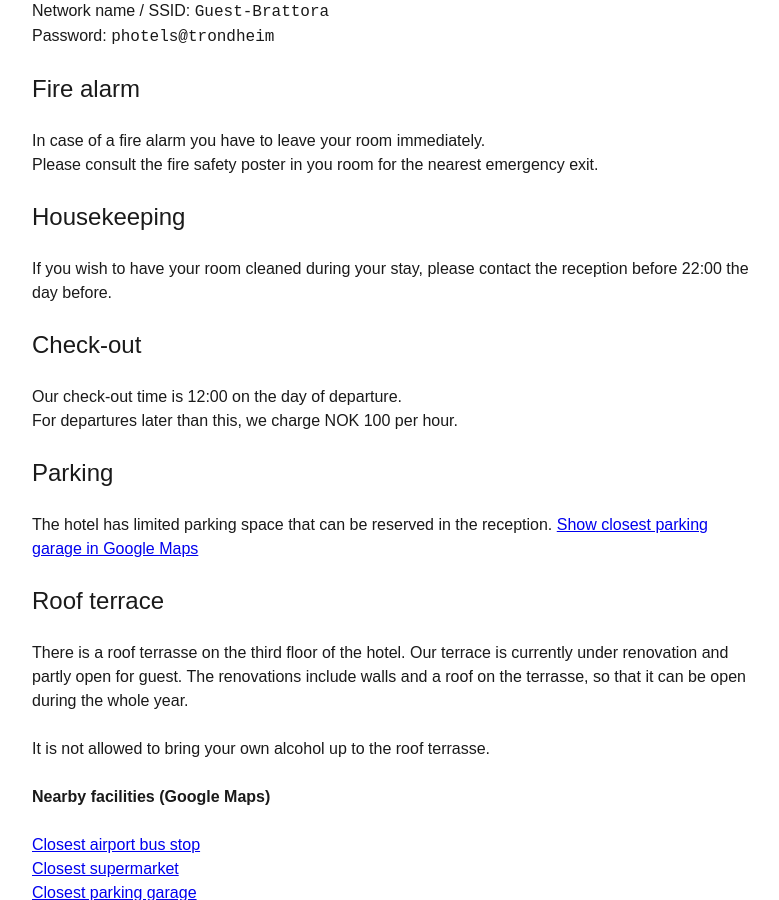
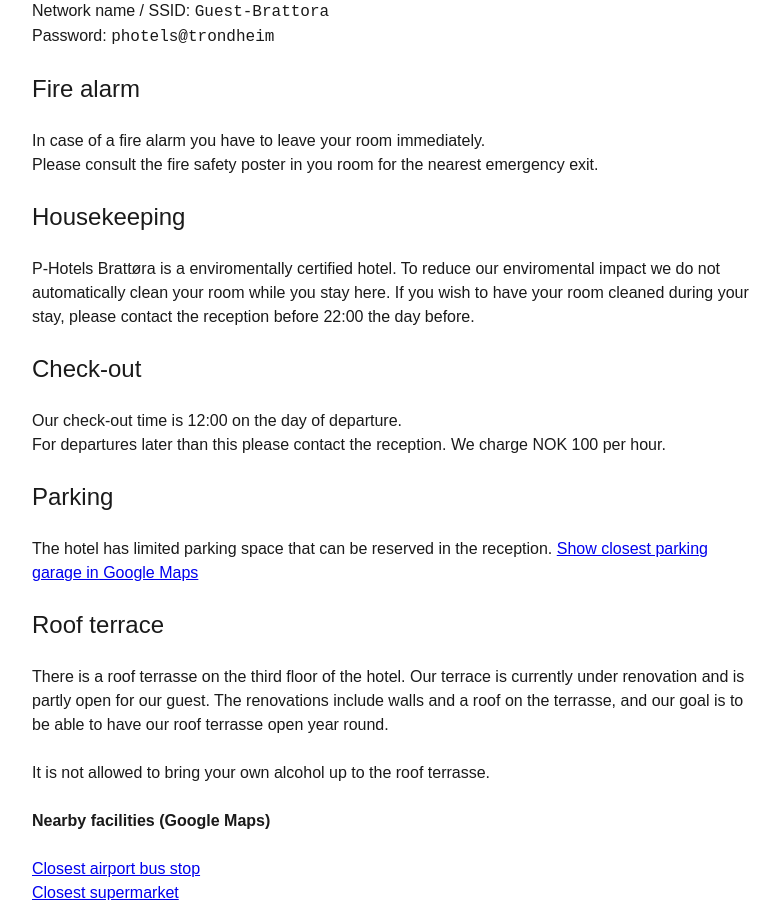
Before and after one commit to photels/photels.github.io, a Jekyll site: the page built from info-english.md, in a window 1280 px wide and 900 px high, scrolled down 818 px. Shown: the whole window, without its empty margins (16-795 px from the left). Built offline with Jekyll 4.4.1, drawn with Linux system fonts in a browser that asks for light colours.

Commit message:
Update info-english.md

```diff
--- a/info-english.md
+++ b/info-english.md
@@ -35,11 +35,12 @@ In case of a fire alarm you have to leave your room immediately.
 Please consult the fire safety poster in you room for the nearest emergency exit.
 
 ## Housekeeping
+P-Hotels Brattøra is a enviromentally certified hotel. To reduce our enviromental impact we do not automatically clean your room while you stay here.
 If you wish to have your room cleaned during your stay, please contact the reception before 22:00 the day before.
 
 ## Check-out
 Our check-out time is 12:00 on the day of departure.
-For departures later than this, we charge NOK 100 per hour.
+For departures later than this please contact the reception. We charge NOK 100 per hour.
 
 ## Parking
 The hotel has limited parking space that can be reserved in the reception.
@@ -47,8 +48,8 @@ The hotel has limited parking space that can be reserved in the reception.
 
 ## Roof terrace
 There is a roof terrasse on the third floor of the hotel.
-Our terrace is currently under renovation and partly open for guest.
-The renovations include walls and a roof on the terrasse, so that it can be open during the whole year.
+Our terrace is currently under renovation and is partly open for our guest.
+The renovations include walls and a roof on the terrasse, and our goal is to be able to have our roof terrasse open year round.
 
 It is not allowed to bring your own alcohol up to the roof terrasse.
 
```
